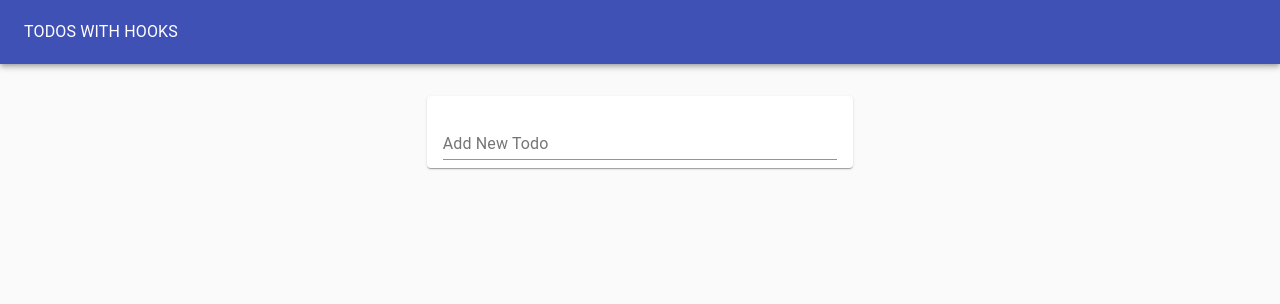
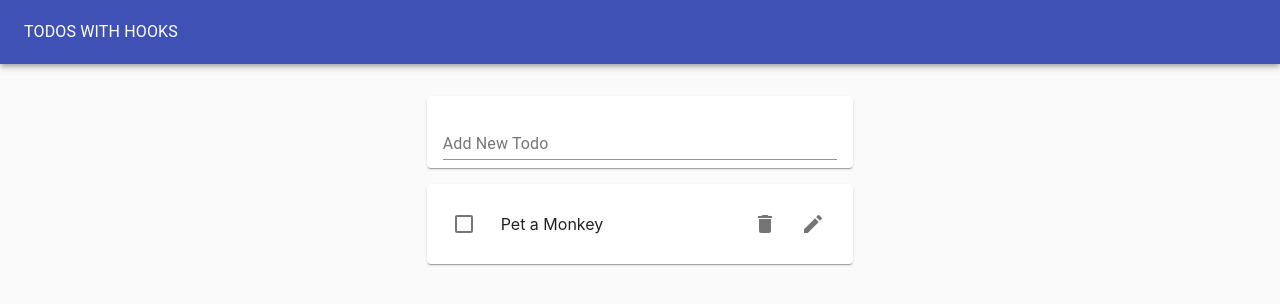
Before and after one commit to appsius/todo-nine, a React (Create React App) app: page / in a window 1280 px wide. Shown: the top 304 px of the page. Built offline with nearby package versions, Linux system fonts and the light colour scheme.

Commit message:
Creating useLocalStorageState Hook

```diff
--- a/src/TodoApp.js
+++ b/src/TodoApp.js
@@ -1,4 +1,4 @@
-import React, { useEffect } from 'react';
+import React from 'react';
 import useTodoState from './hooks/useTodoState';
 import TodoForm from './TodoForm';
 import TodoList from './TodoList';
@@ -9,14 +9,10 @@
 import Grid from '@material-ui/core/Grid';
 
 export default function TodoApp() {
-  const initialTodos = JSON.parse(window.localStorage.getItem('todos') || '[]');
+  const initialTodos = [{ id: 1, task: 'Pet a Monkey', completed: false }];
   const { todos, addTodo, removeTodo, toggleTodo, editTodo } = useTodoState(
     initialTodos
   );
-
-  useEffect(() => {
-    window.localStorage.setItem('todos', JSON.stringify(todos));
-  }, [todos]);
 
   return (
     <Paper
--- /dev/null
+++ b/src/hooks/useLocalStorageState.js
@@ -0,0 +1,21 @@
+import { useState, useEffect } from 'react';
+
+export default function useLocalStorageState(key, defaultVal) {
+  // make piece of state, based off of value in localstorage
+  const [state, setState] = useState(() => {
+    let val;
+    try {
+      val = JSON.parse(window.localStorage.getItem(key) || String(defaultVal));
+    } catch (e) {
+      val = defaultVal;
+    }
+    return val;
+  });
+
+  // use useEffect to update localstorage when state changes
+  useEffect(() => {
+    window.localStorage.setItem(key, JSON.stringify(state));
+  }, [key, state]);
+
+  return [state, setState];
+}
--- a/src/hooks/useTodoState.js
+++ b/src/hooks/useTodoState.js
@@ -1,8 +1,8 @@
-import { useState } from 'react';
+import useLocalStorageState from './useLocalStorageState';
 import uuid from 'uuid/v4';
 
 export default initialTodos => {
-  const [todos, setTodos] = useState(initialTodos);
+  const [todos, setTodos] = useLocalStorageState('todos', initialTodos);
 
   return {
     todos,
```
